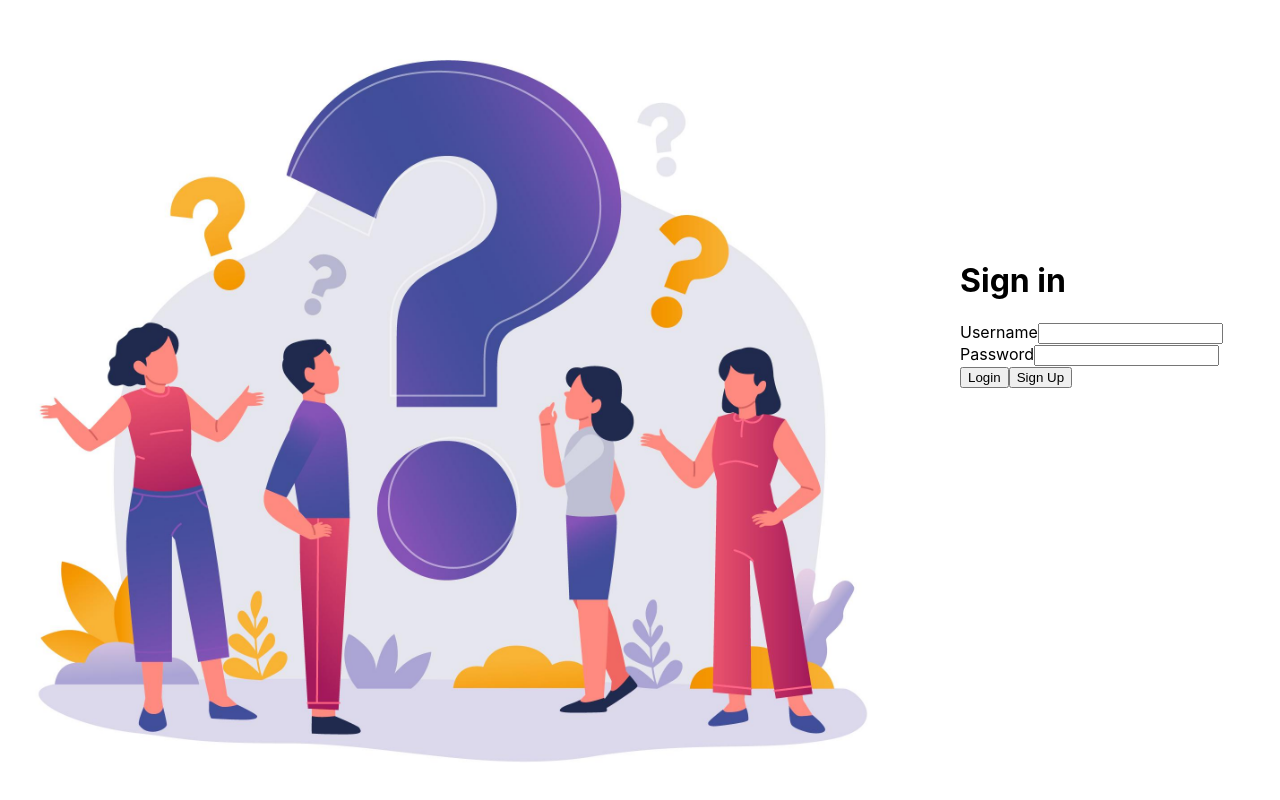
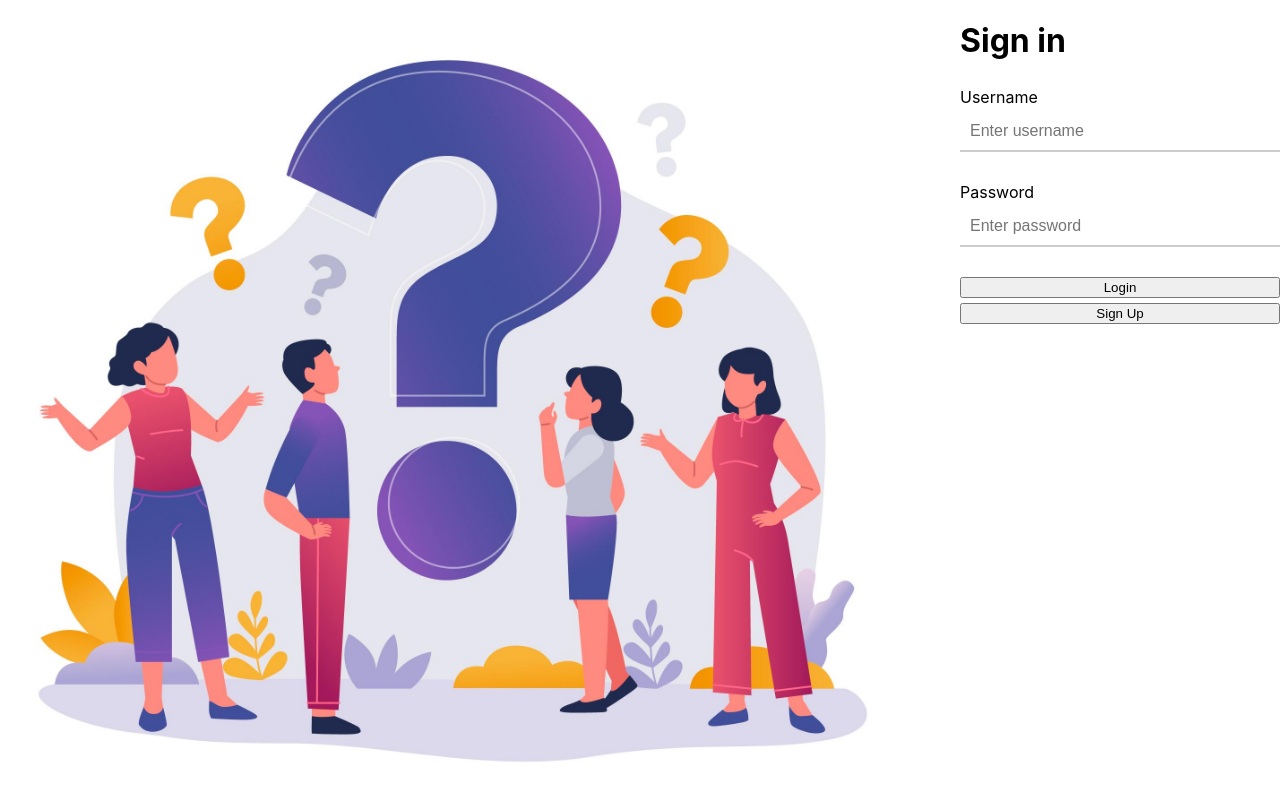
Before and after one commit to NixonOjiem/forum, a React (Create React App) app in the folder frontend/: page / in a window 1280 px wide. Built offline with nearby package versions, Linux system fonts and the light colour scheme.

Commit message:
started working on the UI of the system

```diff
--- a/frontend/src/App.css
+++ b/frontend/src/App.css
@@ -18,34 +18,52 @@
 }
 .auth-form{
     float:right;
-    height: auto;
+    height: 70%;
     width: 25%;
-    margin-top: 30vh;
-    margin-left: 5px;
+    /* margin-top: 30vh; */
+    margin-left: 0px;
     overflow-y: hidden;
     overflow-y: hidden;
+    display: flex;
+    flex-direction: column;
+    gap: 5px;
+    max-height: 100%;
 }
+
+.mordern-input{
+    border: none;
+    border-bottom: 2px solid #ccc;
+    padding: 10px;
+    font-size: 16px;
+    outline: none;
+    transition: border-color 0.3s;
+    background-color: transparent;
+}
+
+.mordern-input:focus { border-bottom-color: #007BFF; }
 /*End of Sign in and sign up page*/
 
 /*Editng the header component*/
 .header {
-    width: 100%;
+    width: 100%; /* Changed from 100vw to 100% */
     height: auto;
     display: flex;
     align-items: center;
     background-color: rgb(176, 217, 255);
     padding: 0 20px; /* Optional: Add some padding for better spacing */
+
 }
 
 .header h1 {
     margin: 0;
-    color: rgb(36, 36, 129);;
+    color: rgb(36, 36, 129);
 }
 
 .nav-container {
     flex-grow: 1;
     display: flex;
     justify-content: center;
+
 }
 
 .header ul {
@@ -66,4 +84,15 @@
     color: rgb(36, 36, 129);
     cursor: pointer;
 }
+.icon:hover{
+    color: rgb(246, 239, 239);
+    transition-duration: 0.5s;
+}
 /*End of editing the header component*/
+
+/*Forum Container*/
+.forum-container {
+    width: 100%;
+    height: auto;
+    overflow-x: hidden;
+}
--- a/frontend/src/components/Forums.js
+++ b/frontend/src/components/Forums.js
@@ -3,7 +3,7 @@ import Header from './Header'
 
 function Forums() {
   return (
-    <div>
+    <div className='forum-container'>
         <Header />
     </div>
   )
--- a/frontend/src/components/SignIn_Up.js
+++ b/frontend/src/components/SignIn_Up.js
@@ -78,19 +78,19 @@ const SignIn_Up=()=> {
         <form onSubmit={handleSignup} className='auth-form'>
           <h1 className='heading-registration'>Registration Form</h1>
           <label className='signup-label'>First Name:</label>
-          <input type="text" value={first_name} onChange={(e)=>setFirstName(e.target.value)} />
+          <input type="text" required value={first_name} onChange={(e)=>setFirstName(e.target.value)} placeholder='Enter your first name'className="mordern-input"/>
           <br />
           <label className='signup-label'>Last Name:</label>
-          <input type='text' value={last_name} onChange={(e)=>setLastName(e.target.value)} />
+          <input type='text' required value={last_name} onChange={(e)=>setLastName(e.target.value)} placeholder='Enter your last name'className="mordern-input"/>
           <br />
           <label className='signup-label'>Email:</label>
-          <input type='email' value={email} onChange={(e)=>setEmail(e.target.value)} />
+          <input type='email' required value={email} onChange={(e)=>setEmail(e.target.value)} placeholder='Enter your email'className="mordern-input"/>
           <br />
           <label className='signup-label'>Username:</label>
-          <input type='text' value={username} onChange={(e)=>setUserName(e.target.value)} />
+          <input type='text' required value={username} onChange={(e)=>setUserName(e.target.value)} placeholder='Enter your username'className="mordern-input"/>
           <br />
           <label className='signup-label'>Password:</label>
-          <input type='password' value={password} onChange={(e)=>setPassword(e.target.value)} />
+          <input type='password' required value={password} onChange={(e)=>setPassword(e.target.value)} placeholder='Enter your password'className="mordern-input"/>
           <br />
           <button className='btn'type='submit'>Register</button>
           <button onClick={() => setShowSignup(false)}>Back to Sign In</button>
@@ -107,10 +107,10 @@ const SignIn_Up=()=> {
           <form onSubmit={handleLogin} className='auth-form'>
             <h1>Sign in</h1>
             <label>Username</label>
-            <input type='text' value={username} onChange={(e)=>setUserName(e.target.value)} />
+            <input type='text' value={username} onChange={(e)=>setUserName(e.target.value)} placeholder='Enter username'className="mordern-input"/>
             <br />
             <label>Password</label>
-            <input type='password' value={password} onChange={(e)=>setPassword(e.target.value)} />
+            <input type='password' value={password} onChange={(e)=>setPassword(e.target.value)} placeholder='Enter password'className="mordern-input"/>
             <br />
             <button className='btn'type='submit'>Login</button>
             <button className='btn' onClick={()=>setShowSignup(true)}>Sign Up</button>
```
